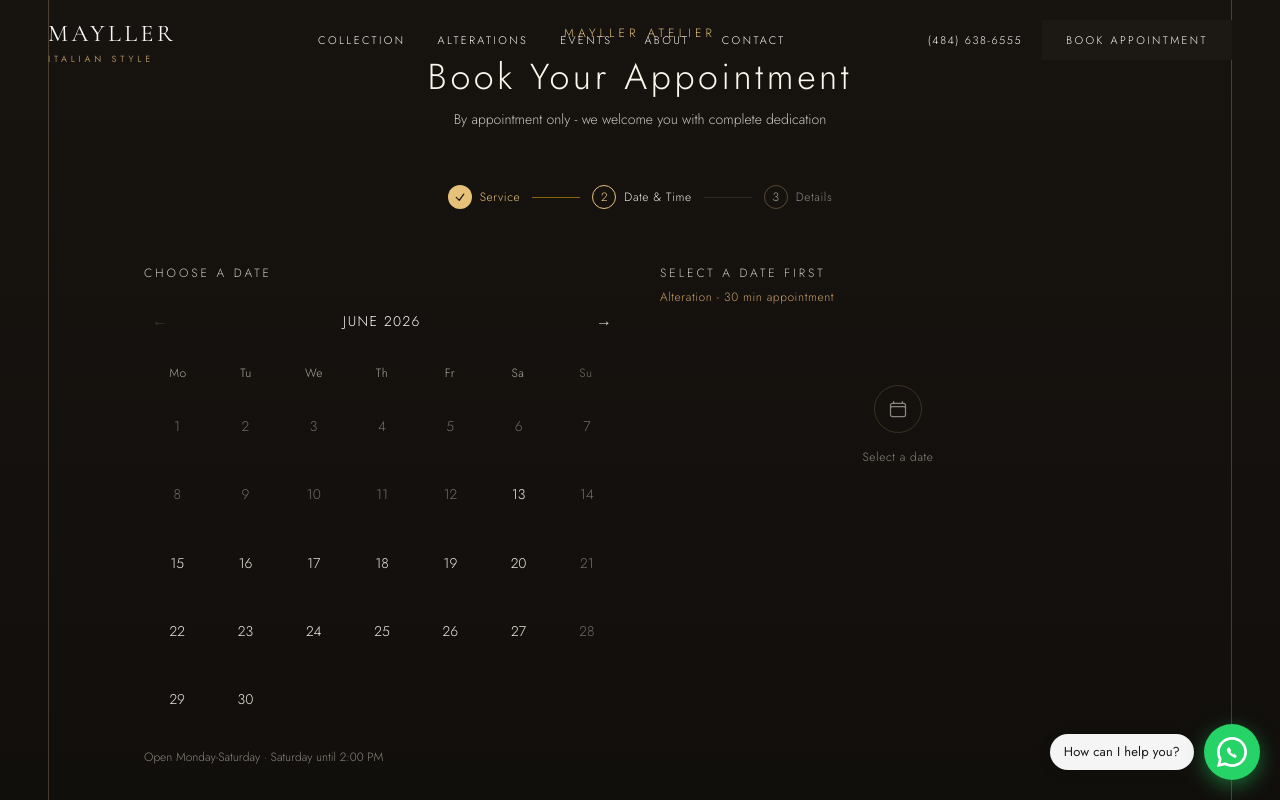
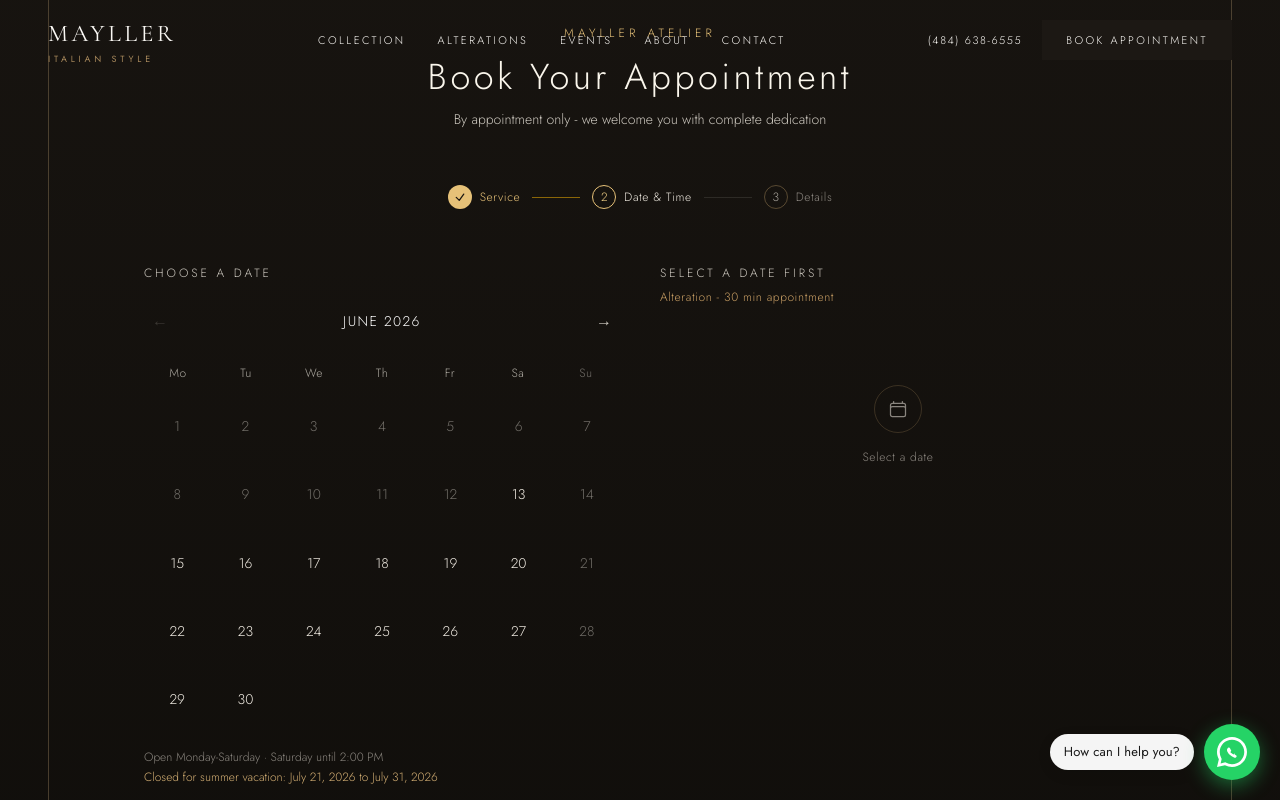
Before and after one commit to ulisse2025/mayller-bridal, a Next.js app in the folder pronovias/: page / in a window 1280 px wide. Both pictures are taken after a click on the button 336 px from the left and 4426 px from the top of the page. Shown: the part 4026-4826 px from the top of the page. Built offline with nearby package versions, Linux system fonts and the light colour scheme.

Commit message:
Enhance booking calendar with store closure handling

```diff
--- a/pronovias/src/components/ui/booking-calendar.tsx
+++ b/pronovias/src/components/ui/booking-calendar.tsx
@@ -2,7 +2,7 @@
 
 import { useState, useMemo, useCallback } from 'react'
 import { cn } from '@/lib/utils'
-import { getLunchBreak } from '@/lib/booking-types'
+import { getLunchBreak, isStoreClosed, STORE_CLOSURES } from '@/lib/booking-types'
 
 const MONTHS_EN = ['January', 'February', 'March', 'April', 'May', 'June', 'July', 'August', 'September', 'October', 'November', 'December']
 const DAYS_EN = ['Mo', 'Tu', 'We', 'Th', 'Fr', 'Sa', 'Su']
@@ -78,11 +78,19 @@ interface BookingForm {
   smsConsent: boolean
 }
 
+function toISO(date: Date): string {
+  return `${date.getFullYear()}-${String(date.getMonth() + 1).padStart(2, '0')}-${String(date.getDate()).padStart(2, '0')}`
+}
+
 function isDateAvailable(date: Date): boolean {
   const today = new Date()
   today.setHours(0, 0, 0, 0)
   const day = date.getDay()
-  return date >= today && day !== 0
+  if (date < today || day === 0) return false
+  // Store closed for vacation/holiday (single source of truth: STORE_CLOSURES
+  // in booking-types.ts) — these dates are greyed out and not selectable.
+  if (isStoreClosed(toISO(date))) return false
+  return true
 }
 
 function buildCalendarDays(year: number, month: number) {
@@ -130,6 +138,13 @@ export function BookingCalendar() {
     [isSaturday, pmSlots]
   )
   const allSlotsShown = useMemo(() => [...amSlotsShown, ...pmSlotsShown], [amSlotsShown, pmSlotsShown])
+
+  // Upcoming store closures (vacations) to show as a notice under the calendar.
+  const todayISO = toISO(today)
+  const upcomingClosures = useMemo(
+    () => STORE_CLOSURES.filter(c => c.to >= todayISO),
+    [todayISO]
+  )
 
   const days = useMemo(() => buildCalendarDays(calYear, calMonth), [calYear, calMonth])
   const canGoBack = calYear > today.getFullYear() || calMonth > today.getMonth()
@@ -285,6 +300,11 @@ export function BookingCalendar() {
               })}
             </div>
             <p className="text-white/20 text-xs mt-4">Open Monday-Saturday · Saturday until 2:00 PM</p>
+            {upcomingClosures.map((c) => (
+              <p key={c.from} className="text-amber-300/50 text-xs mt-1">
+                Closed for {c.reason.toLowerCase()}: {formatSelectedDate(c.from)} to {formatSelectedDate(c.to)}
+              </p>
+            ))}
           </div>
 
           <div>
```
